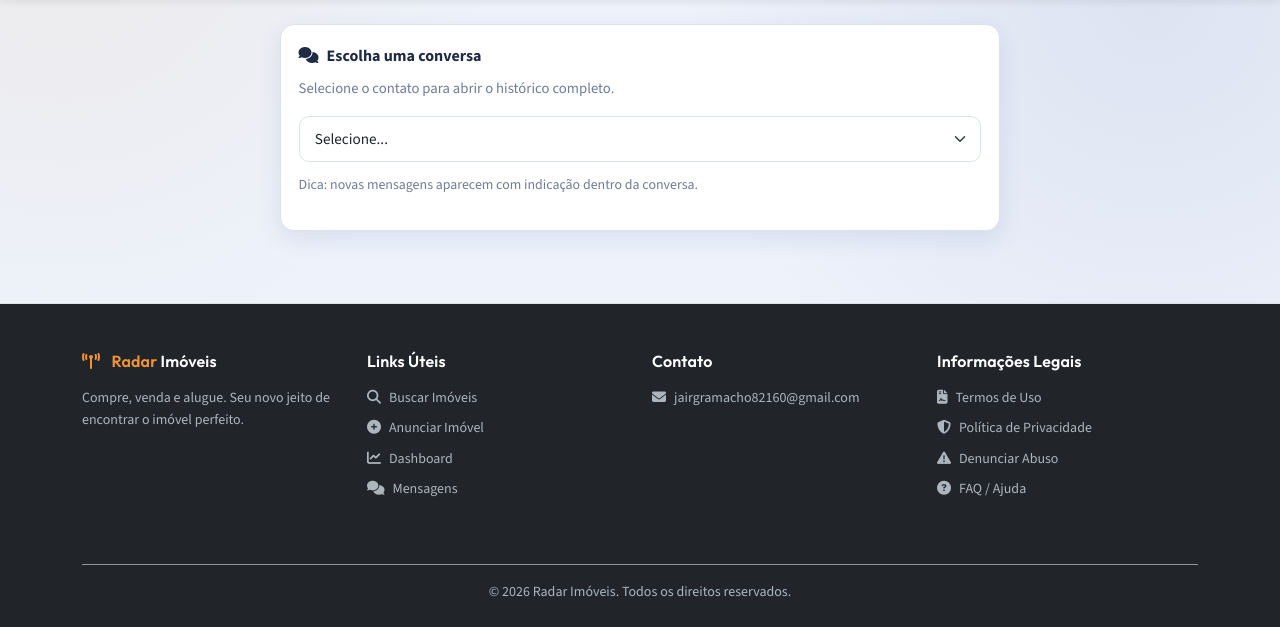
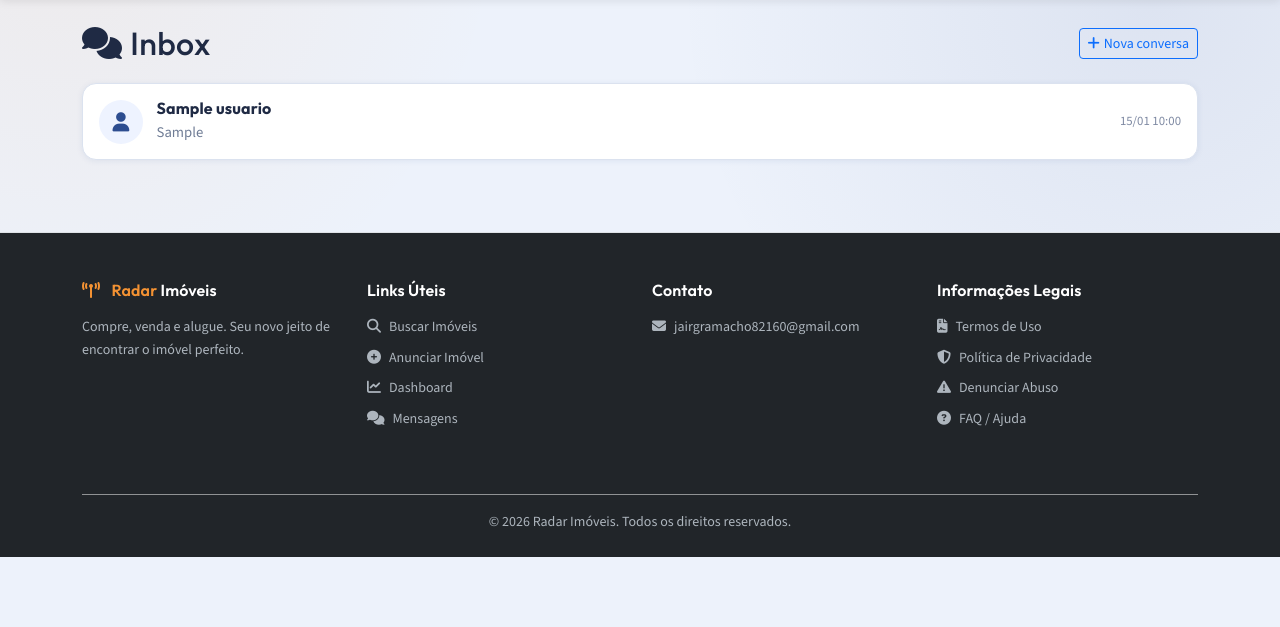
Before and after one commit to jairgramacho/radar-imoveis-pro, a Flask app: page /chat in a window 1280 px wide. Shown: the part 81-708 px from the top of the page. Run offline with Flask 3, Linux system fonts and the light colour scheme; the visitor is signed in with stand-in values (Sample User, id 1); tables that the repository leaves empty hold one stand-in row (values such as "Sample post"); parts of the project's set-up code (start-up, migrations or seed data) failed here and were passed over.

Commit message:
Restore inbox-style chat list and remove conversation select landing

```diff
--- a/templates/chat.html
+++ b/templates/chat.html
@@ -3,41 +3,105 @@
 <head>
     <meta charset="UTF-8">
     <meta name="viewport" content="width=device-width, initial-scale=1.0">
-    <title>Selecionar Conversa - Radar Imóveis</title>
+    <title>Mensagens - Radar Imóveis</title>
     <link href="https://cdn.jsdelivr.net/npm/bootstrap@5.3.0/dist/css/bootstrap.min.css" rel="stylesheet">
     <link href="https://cdnjs.cloudflare.com/ajax/libs/font-awesome/6.4.0/css/all.min.css" rel="stylesheet">
     <link href="{{ url_for('static', filename='css/style.css') }}" rel="stylesheet">
     <style>
-        .chat-select-card {
-            max-width: 720px;
-            margin: 0 auto;
+        .dm-header {
+            display: flex;
+            align-items: center;
+            justify-content: space-between;
+            margin-bottom: 1.25rem;
+            gap: 0.75rem;
+        }
+
+        .dm-list {
+            display: grid;
+            gap: 0.8rem;
+        }
+
+        .dm-item {
+            display: block;
+            text-decoration: none;
             border: 1px solid #dbe2ef;
             border-radius: 14px;
-            background: #fff;
-            box-shadow: 0 8px 24px rgba(31, 58, 125, 0.1);
-            padding: 1.1rem;
+            background: #ffffff;
+            padding: 0.95rem 1rem;
+            transition: all 0.2s ease;
+            box-shadow: 0 1px 6px rgba(31, 58, 125, 0.08);
         }
 
-        .chat-select-label {
+        .dm-item:hover {
+            transform: translateY(-2px);
+            border-color: #c5d2ea;
+            box-shadow: 0 6px 20px rgba(31, 58, 125, 0.12);
+        }
+
+        .dm-item.unread {
+            border-left: 5px solid #f39233;
+            background: linear-gradient(90deg, rgba(243, 146, 51, 0.08), rgba(255, 255, 255, 1) 28%);
+        }
+
+        .dm-row {
+            display: flex;
+            gap: 0.85rem;
+            align-items: center;
+        }
+
+        .dm-avatar {
+            width: 44px;
+            height: 44px;
+            border-radius: 50%;
+            display: inline-flex;
+            align-items: center;
+            justify-content: center;
+            background: #eef3ff;
+            color: #2d4d90;
+            font-size: 1.2rem;
+            flex-shrink: 0;
+        }
+
+        .dm-main {
+            min-width: 0;
+            flex: 1;
+        }
+
+        .dm-name {
             font-weight: 700;
             color: #1f2a44;
-            margin-bottom: 0.55rem;
+            margin-bottom: 0.15rem;
         }
 
-        .chat-select-hint {
+        .dm-preview {
             color: #6f7c95;
+            margin: 0;
+            white-space: nowrap;
+            overflow: hidden;
+            text-overflow: ellipsis;
             font-size: 0.92rem;
-            margin-bottom: 0.95rem;
         }
 
-        .chat-select {
-            border-radius: 10px;
+        .dm-meta {
+            text-align: right;
+            flex-shrink: 0;
         }
 
-        .chat-inline-note {
-            margin-top: 0.75rem;
-            color: #6f7c95;
-            font-size: 0.87rem;
+        .dm-time {
+            margin: 0;
+            color: #7f8aa3;
+            font-size: 0.8rem;
+        }
+
+        .dm-unread {
+            display: inline-flex;
+            margin-top: 0.35rem;
+            background: #ef4444;
+            color: #fff;
+            border-radius: 999px;
+            font-size: 0.75rem;
+            padding: 0.15rem 0.5rem;
+            font-weight: 700;
         }
     </style>
 </head>
@@ -46,29 +110,42 @@
     {% include '_navbar.html' %}
 
     <div class="container-lg py-4">
+        <div class="dm-header">
+            <h2 class="mb-0">
+                <i class="fas fa-comments me-2"></i>Inbox
+            </h2>
+            <a href="{{ url_for('index', aba='buscar') }}" class="btn btn-outline-primary btn-sm">
+                <i class="fas fa-plus me-1"></i>Nova conversa
+            </a>
+        </div>
+
         {% if conversas %}
-            <div class="chat-select-card">
-                <label for="seletorConversa" class="chat-select-label">
-                    <i class="fas fa-comments me-2"></i>Escolha uma conversa
-                </label>
-                <p class="chat-select-hint">Selecione o contato para abrir o histórico completo.</p>
-
-                <select id="seletorConversa" class="form-select chat-select">
-                    <option value="">Selecione...</option>
-                    {% for conversa in conversas %}
-                    <option value="{{ url_for('conversa', usuario_id=conversa.outro_usuario.id) }}">
-                        {{ conversa.outro_usuario.nome }}{% if conversa.nao_lidas > 0 %} ({{ conversa.nao_lidas }} nova(s)){% endif %}
-                    </option>
-                    {% endfor %}
-                </select>
-
-                <p class="chat-inline-note">Dica: novas mensagens aparecem com indicação dentro da conversa.</p>
+            <div class="dm-list">
+                {% for conversa in conversas %}
+                <a href="{{ url_for('conversa', usuario_id=conversa.outro_usuario.id) }}" class="dm-item {% if conversa.nao_lidas > 0 %}unread{% endif %}">
+                    <div class="dm-row">
+                        <div class="dm-avatar">
+                            <i class="fas fa-user"></i>
+                        </div>
+                        <div class="dm-main">
+                            <h6 class="dm-name">{{ conversa.outro_usuario.nome }}</h6>
+                            <p class="dm-preview">{{ conversa.ultima_msg.mensagem }}</p>
+                        </div>
+                        <div class="dm-meta">
+                            <p class="dm-time">{{ conversa.ultima_msg.criado_em.strftime('%d/%m %H:%M') }}</p>
+                            {% if conversa.nao_lidas > 0 %}
+                            <span class="dm-unread">{{ conversa.nao_lidas }}</span>
+                            {% endif %}
+                        </div>
+                    </div>
+                </a>
+                {% endfor %}
             </div>
         {% else %}
             <div class="alert alert-info">
                 <i class="fas fa-inbox me-2"></i>
-                <strong>Nenhuma conversa iniciada.</strong><br>
-                Use o botão de mensagem em um anúncio para começar a conversar.
+                <strong>Nenhuma conversa!</strong><br>
+                Quando você trocar mensagens com outros usuários, elas aparecerão aqui.
             </div>
         {% endif %}
     </div>
@@ -77,17 +154,6 @@
 
     {% include '_footer.html' %}
 
-    <script>
-        const seletorConversa = document.getElementById('seletorConversa');
-        if (seletorConversa) {
-            seletorConversa.addEventListener('change', function () {
-                if (this.value) {
-                    window.location.href = this.value;
-                }
-            });
-        }
-    </script>
-
     <script src="https://cdn.jsdelivr.net/npm/bootstrap@5.3.0/dist/js/bootstrap.bundle.min.js"></script>
 </body>
 </html>
```
